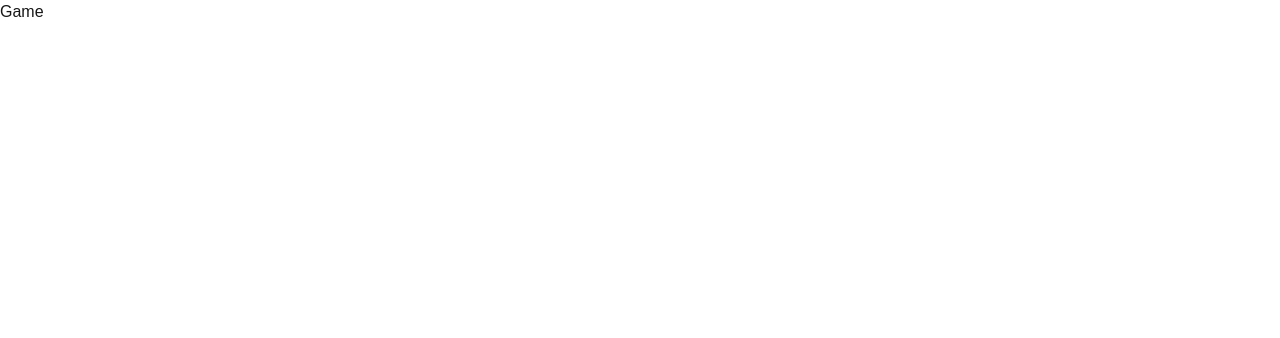
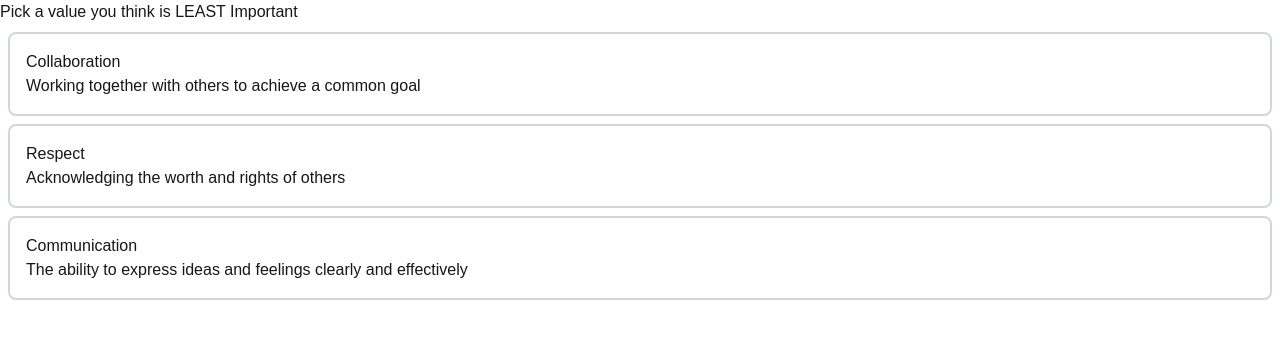
Before and after one commit to Scott-Zeta/priority_value_game, a Next.js app: page /game in a window 1280 px wide. Shown: the top 338 px of the page. Built offline with nearby package versions, Linux system fonts and the light colour scheme.

Commit message:
Add the logic behind the game

```diff
--- a/src/app/game/page.tsx
+++ b/src/app/game/page.tsx
@@ -5,6 +5,8 @@ import { useEffect, useState } from 'react';
 
 export default function GamePage() {
   const [shuffledValues, setShuffledValues] = useState<Value[]>([]);
+  const [randomThreeValues, setRandomThreeValues] = useState<Value[]>([]);
+
   const shuffleArray = (array: Value[]) => {
     const arr = [...array];
     for (let i = arr.length - 1; i > 0; i--) {
@@ -14,12 +16,69 @@ export default function GamePage() {
     return arr;
   };
 
+  const getRandomThreeValues = (pool: Value[]) => {
+    const indices = new Set<number>();
+    while (indices.size < 3 && indices.size < pool.length) {
+      indices.add(Math.floor(Math.random() * pool.length));
+    }
+    return [...indices].map((index) => pool[index]);
+  };
+
+  const removeValueFromList = (value: Value, pool: Value[]) => {
+    return pool.filter((v) => v !== value);
+  };
+
   useEffect(() => {
     setShuffledValues(shuffleArray(valueList));
+    setRandomThreeValues(getRandomThreeValues(valueList));
   }, []);
+
   useEffect(() => {
     console.log(shuffledValues);
-  }, [shuffledValues]);
+    console.log(randomThreeValues);
+  }, [shuffledValues, randomThreeValues]);
 
-  return <div>Game</div>;
+  return (
+    <>
+      {shuffledValues.length > 5 ? (
+        <>
+          <p>Pick a value you think is LEAST Important</p>
+          {randomThreeValues.map((value: Value) => {
+            return (
+              <div
+                key={value.key}
+                onClick={() => {
+                  const updatedValues = removeValueFromList(
+                    value,
+                    shuffledValues
+                  );
+                  setShuffledValues(updatedValues);
+                  setRandomThreeValues(getRandomThreeValues(updatedValues));
+                }}
+                className="border-2 border-gray-300 rounded-lg p-4 m-2 cursor-pointer hover:bg-gray-100 transition duration-200 ease-in-out"
+              >
+                <h1>{value.name}</h1>
+                <p>{value.description}</p>
+              </div>
+            );
+          })}
+        </>
+      ) : (
+        <>
+          <p>Your Final 5 Most Important Value</p>
+          {shuffledValues.map((value: Value) => {
+            return (
+              <div
+                key={value.key}
+                className="border-2 border-gray-300 rounded-lg p-4 m-2 cursor-pointer hover:bg-gray-100 transition duration-200 ease-in-out"
+              >
+                <h1>{value.name}</h1>
+                <p>{value.description}</p>
+              </div>
+            );
+          })}
+        </>
+      )}
+    </>
+  );
 }
```
